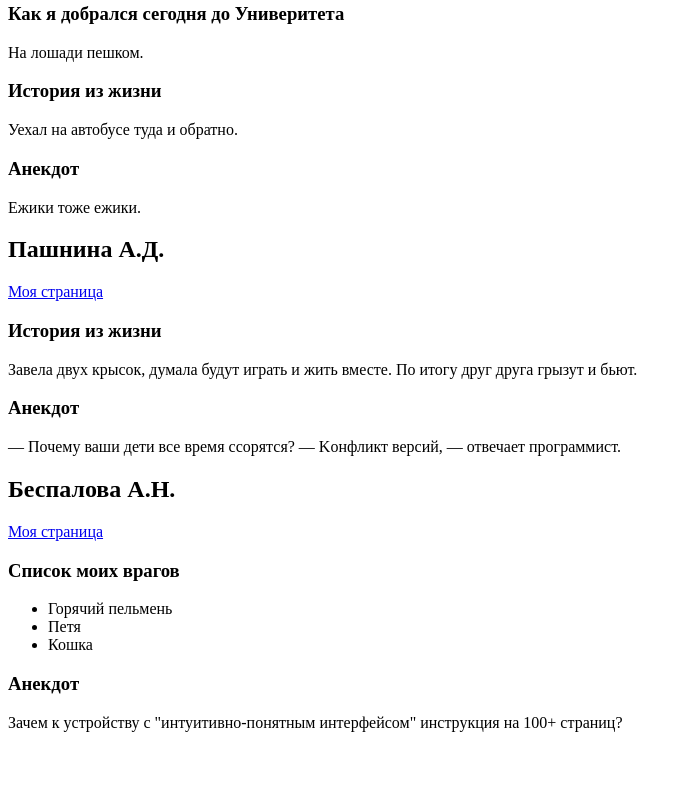
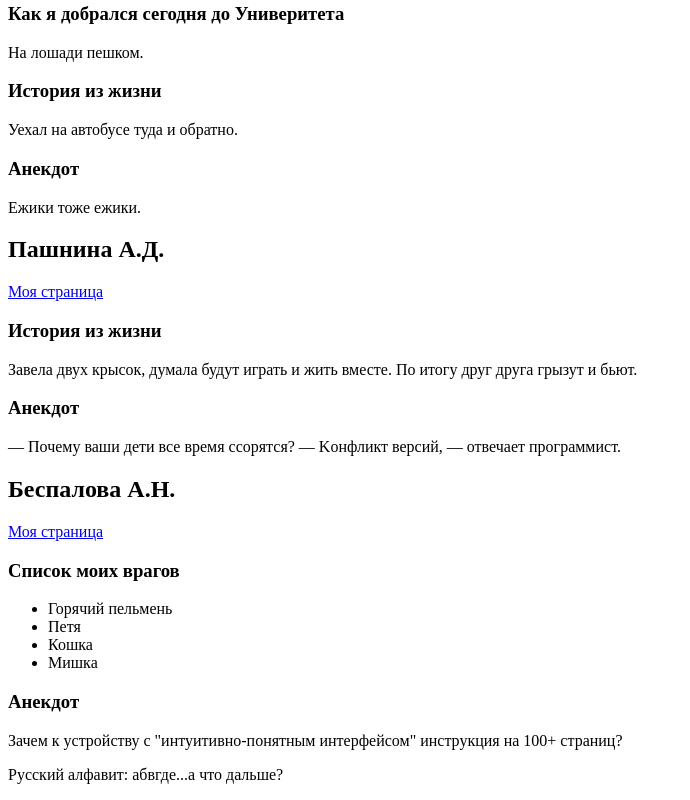
Before and after one commit to SU-Nesterenko/CommonWebSite2021, a plain HTML site: page index.htm in a window 1280 px wide. Shown: the part 1047-1847 px from the top of the page, without its empty margins (0-690 px from the left). Before the commit the page ends 1795 px from the top, so only its background shows below. Drawn offline with Linux system fonts and the light colour scheme.

Commit message:
Изменение от Насти Б.

```diff
--- a/index.htm
+++ b/index.htm
@@ -73,11 +73,14 @@
             <li>Горячий пельмень</li>
             <li>Петя</li>
             <li>Кошка</li>
+            <li>Мишка</li>
         </ul>
         <h3>Анекдот</h3>
         <p>
             Зачем к устройству с "интуитивно-понятным интерфейсом" инструкция на 100+ страниц?
         </p>
-
+        <p>
+            Русский алфавит: абвгде...а что дальше?
+        </p>
     </body>
 </html>
```
